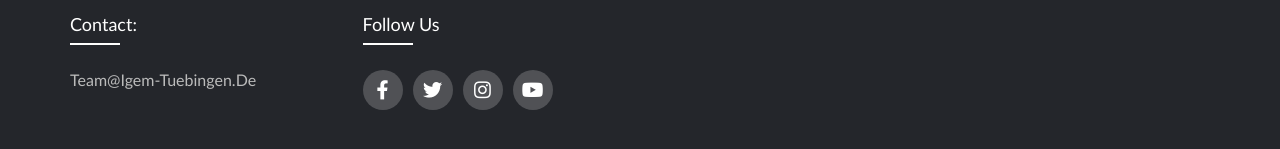
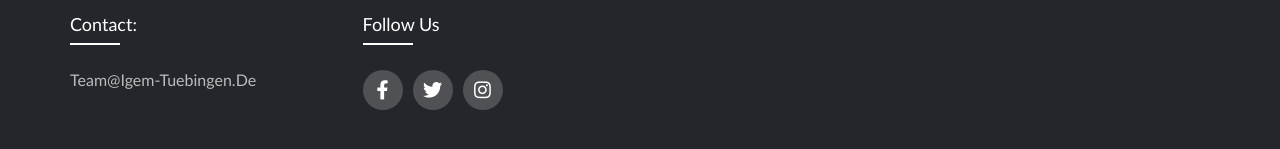
Before and after one commit to jakobfranz/igemTUEwebsite2022, a website: page pug/index.pug in a window 1280 px wide. Shown: the part 1481-1630 px from the top of the page. Drawn offline with nearby package versions, Linux system fonts and the light colour scheme; files that its build step writes are made by us from their sources; files whose address does not match are found by name.

Commit message:
deleted nonexistent youtube link

```diff
--- a/pug/index.pug
+++ b/pug/index.pug
@@ -101,5 +101,5 @@ html
                                 i.fab.fa-twitter
                             a(href='https://www.instagram.com/igem_tuebingen/')
                                 i.fab.fa-instagram
-                            a(href='#')
+                            //a(href='#')
                                 i.fab.fa-youtube
```
Also changed, not shown: docs/index.html.
